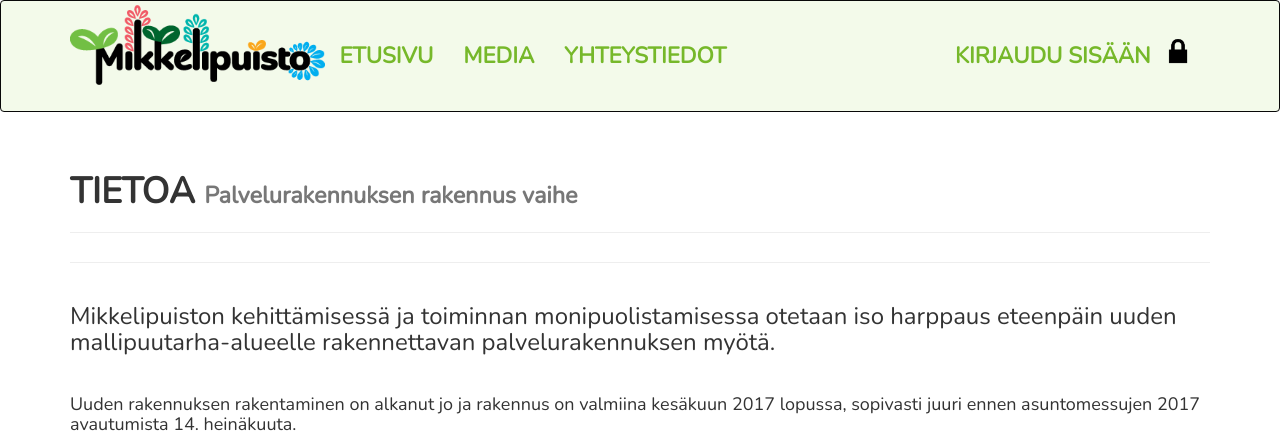
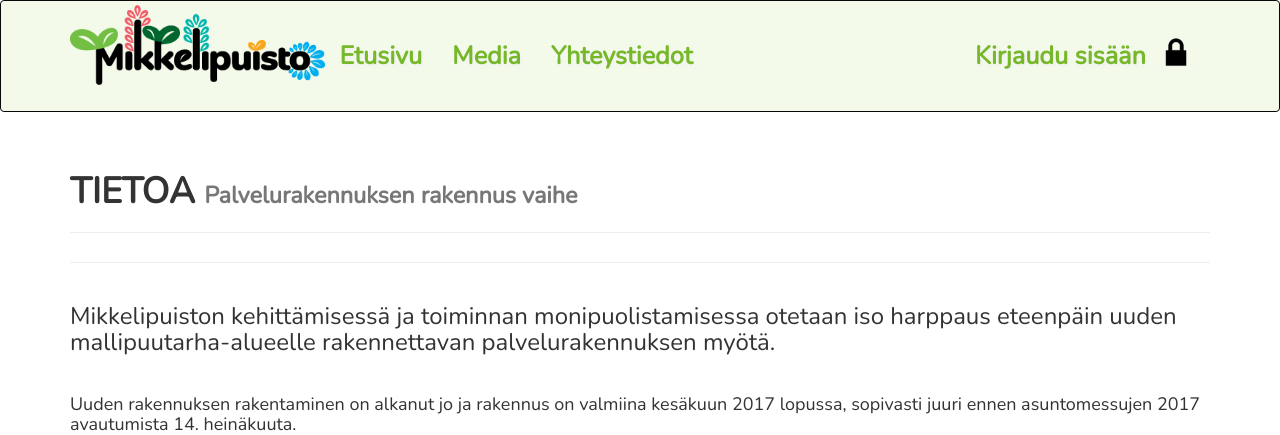
Before and after one commit to datamonnit/mikkelipuisto_v2, a CodeIgniter app: page /database/ in a window 1280 px wide. Shown: the top 435 px of the page. Run offline with CodeIgniter, Linux system fonts and the light colour scheme; some libraries are stand-ins or nearby versions.

Commit message:
Css muokkaus

```diff
--- a/assets/css/custom.css
+++ b/assets/css/custom.css
@@ -1,27 +1,25 @@
 .navbar-nav > li > a {
-  text-transform: uppercase;
   line-height: 80px;
 }
 
 li a {
   font-weight: bold;
-  font-size: 1.6em;
+  font-size: 1.8em;
   font-family: "Nunito", Arial, sans-serif;
+  text-shadow: 2px 2px 3px #f2f2f2;
 }
 
 .login a {
-  font-size: 1.6em;
+  font-size: 1.8em;
 }
 
 .login img {
-  /* margin-top: -5px; */
-  vertical-align: -5;
+  vertical-align: -7;
   height: 1.5em;
   margin-left: 5px;
 }
 
 .navbar-inverse {
-  /* padding-bottom: 23px; */
   background-color: #f3faea;
   color: #333;
 }
```
